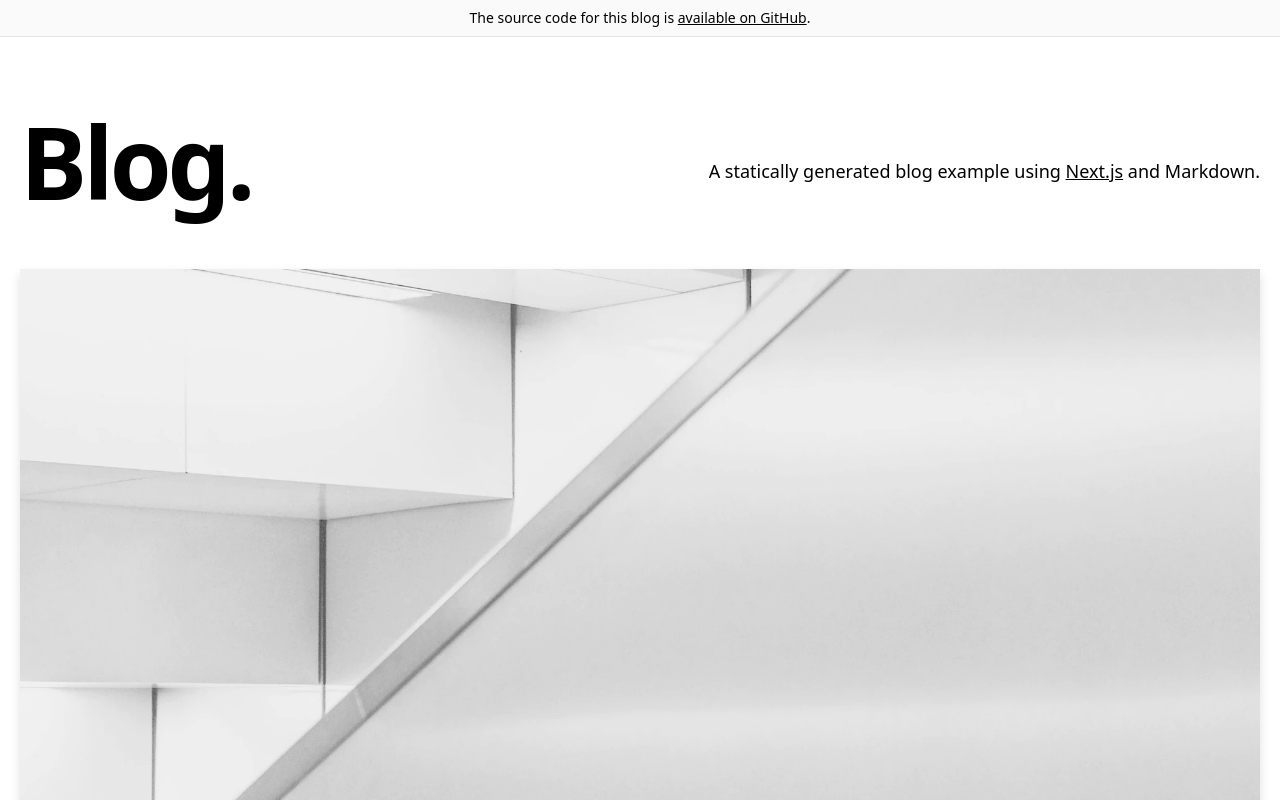
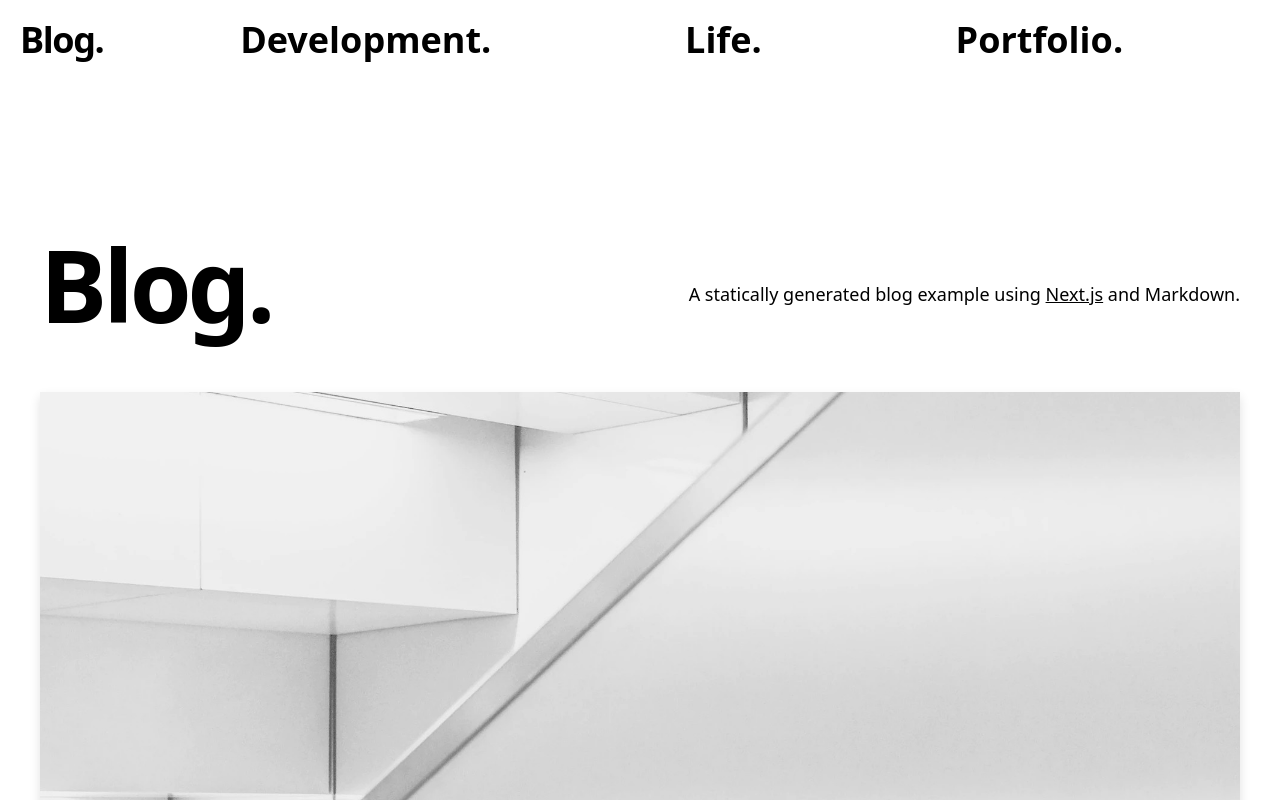
Before and after one commit to jijihuny/blog, a Next.js app: page / in a window 1280 px wide. Shown: the top 800 px of the page. Built offline with nearby package versions, Linux system fonts and the light colour scheme.

Commit message:
[feat] 헤더 네비게이션 바

```diff
--- a/components/header.tsx
+++ b/components/header.tsx
@@ -1,14 +1,19 @@
-import Link from 'next/link'
+import Link from 'next/link';
+import Container from './container';
+import NavigationBar from './navigation-bar';
 
-const Header = () => {
+function Header() {
   return (
-    <h2 className="text-2xl md:text-4xl font-bold tracking-tight md:tracking-tighter leading-tight mb-20 mt-8">
-      <Link href="/" className="hover:underline">
-        Blog
-      </Link>
-      .
-    </h2>
-  )
+    <header className="container flex flex-row justify-around items-center p-5 h-[5rem] bg-opacity-70 bg-white fixed [&+*]:pt-40">
+      <h2 className="text-2xl md:text-4xl font-bold tracking-tight md:tracking-tighter leading-tight">
+        <Link href="/" className="hover:underline">
+          Blog
+        </Link>
+        .
+      </h2>
+      <NavigationBar menuList={['Development', 'Life', 'Portfolio']} />
+    </header>
+  );
 }
 
-export default Header
+export default Header;
--- a/components/layout.tsx
+++ b/components/layout.tsx
@@ -1,23 +1,27 @@
-import Alert from './alert'
-import Footer from './footer'
-import Meta from './meta'
+import Alert from './alert';
+import Footer from './footer';
+import Header from './header';
+import Meta from './meta';
 
 type Props = {
   preview?: boolean
   children: React.ReactNode
-}
+};
 
-const Layout = ({ preview, children }: Props) => {
+function Layout({ preview, children }: Props) {
   return (
     <>
       <Meta />
-      <div className="min-h-screen">
-        <Alert preview={preview} />
-        <main>{children}</main>
+      <div className="min-h-screen px-5 flex flex-col items-center">
+        {/* <Alert preview={preview} /> */}
+        <Header />
+        <main>
+          {children}
+        </main>
       </div>
       <Footer />
     </>
-  )
+  );
 }
 
-export default Layout
+export default Layout;
--- a/components/navigation-bar.tsx
+++ b/components/navigation-bar.tsx
@@ -1,10 +1,24 @@
+import Link from 'next/link';
+import React from 'react';
 
 type Props = {
-    childs: string[]
+  menuList: string[]
+};
+
+function NavigationBar({ menuList }: Props) {
+  return (
+    <nav className="font-bold text-4xl flex justify-around flex-grow px-10">
+      {
+                    menuList
+                      .map((menu) => (
+                        <Link key={menu} href={menu.startsWith('/') ? menu : `/${menu}`}>
+                          {menu}
+                          .
+                        </Link>
+                      ))
+                    }
+    </nav>
+  );
 }
 
-const NavigationBar = ({ childs }: Props)=> {
-
-}
-
-export default NavigationBar
+export default NavigationBar;
```
